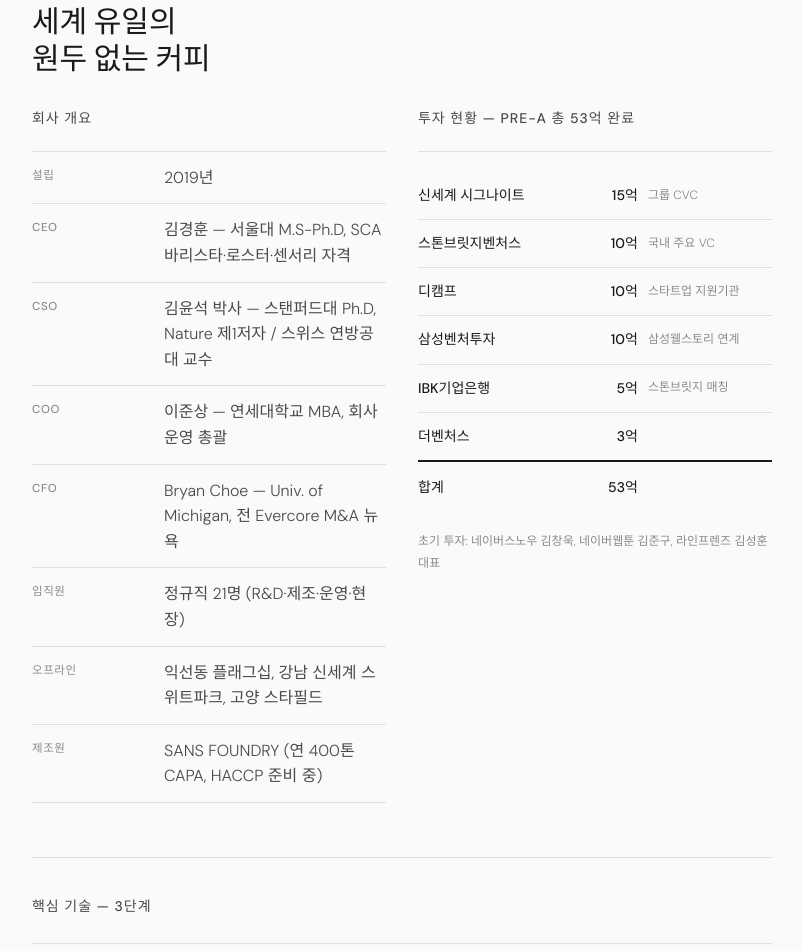
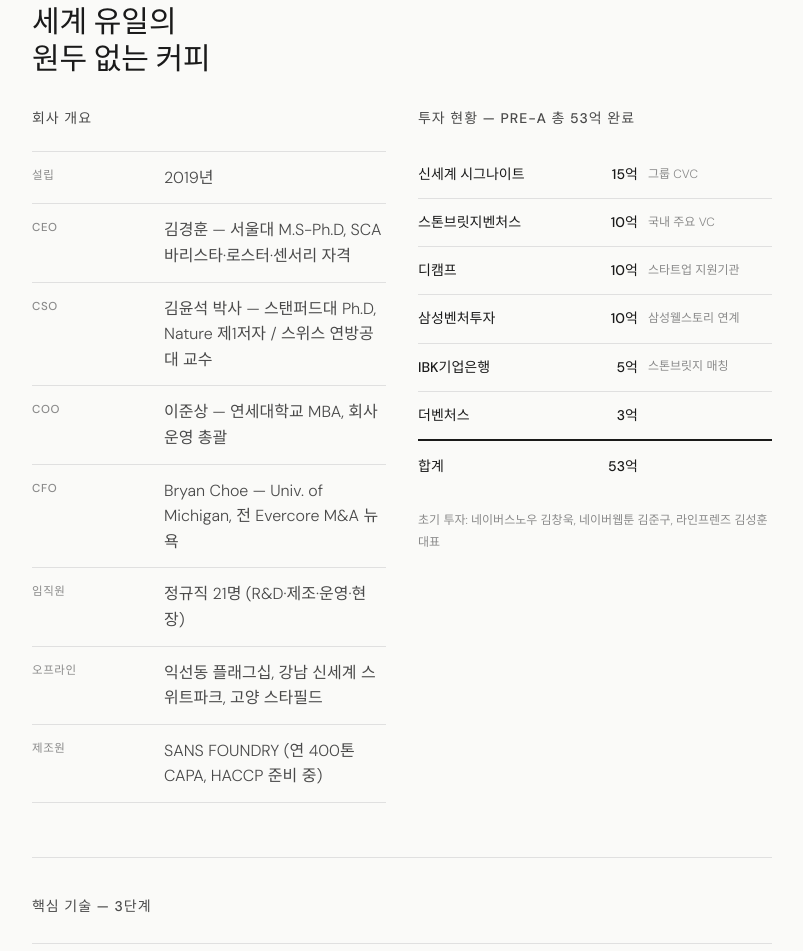
Before and after one commit to jslee1019/sans_twelve, a plain HTML site: page index.html in a window 1280 px wide. Shown: the part 5086-6037 px from the top of the page, without its empty margins (238-1041 px from the left). Drawn offline with Linux system fonts and the light colour scheme.

Commit message:
Update index.html

```diff
--- a/index.html
+++ b/index.html
@@ -439,7 +439,7 @@
       </div>
       <div>
         <h3>투자 현황 — Pre-A 총 53억 완료</h3>
-        <hr class="rule" style="margin-top:4px;margin-bottom:16px;">
+
         <table class="invest-table">
           <tbody>
             <tr><td>신세계 시그나이트</td><td>15억</td><td style="font-size:12px;color:var(--ink-light);padding-left:10px;">그룹 CVC</td></tr>
```
